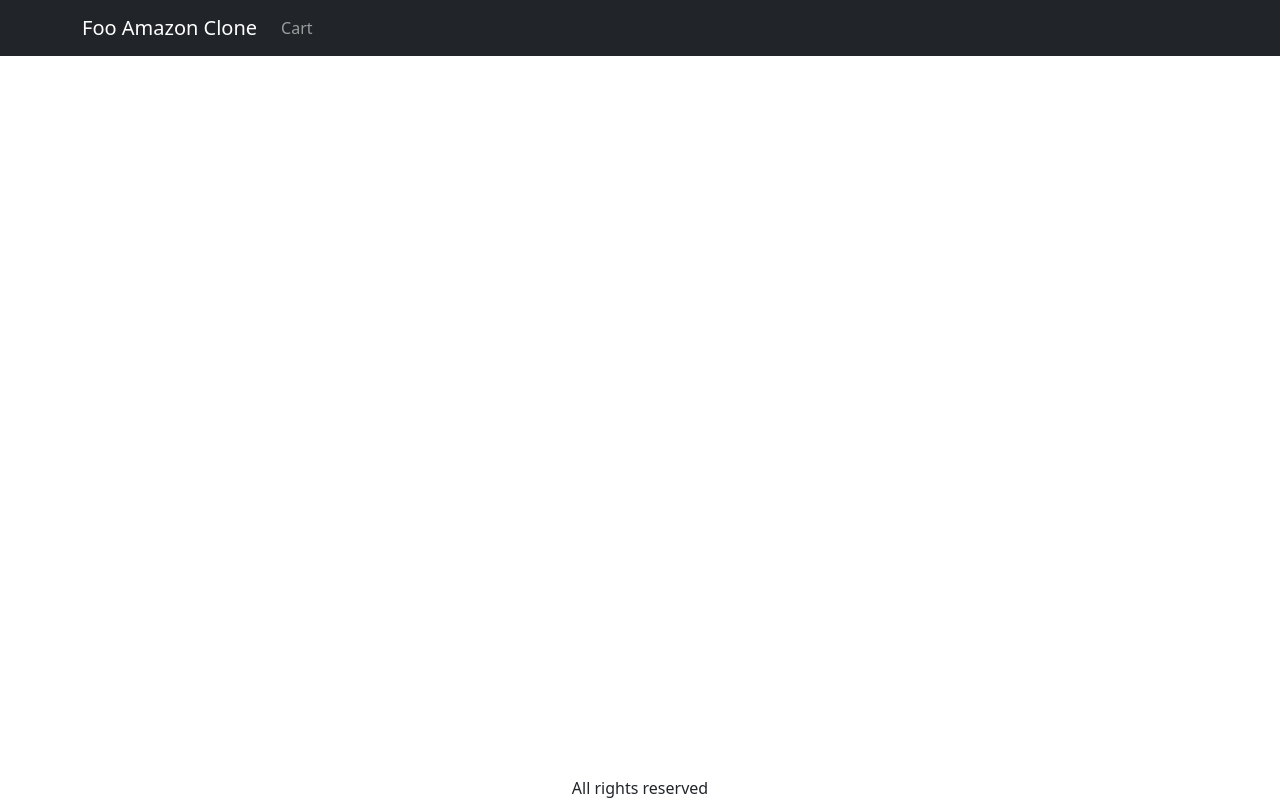
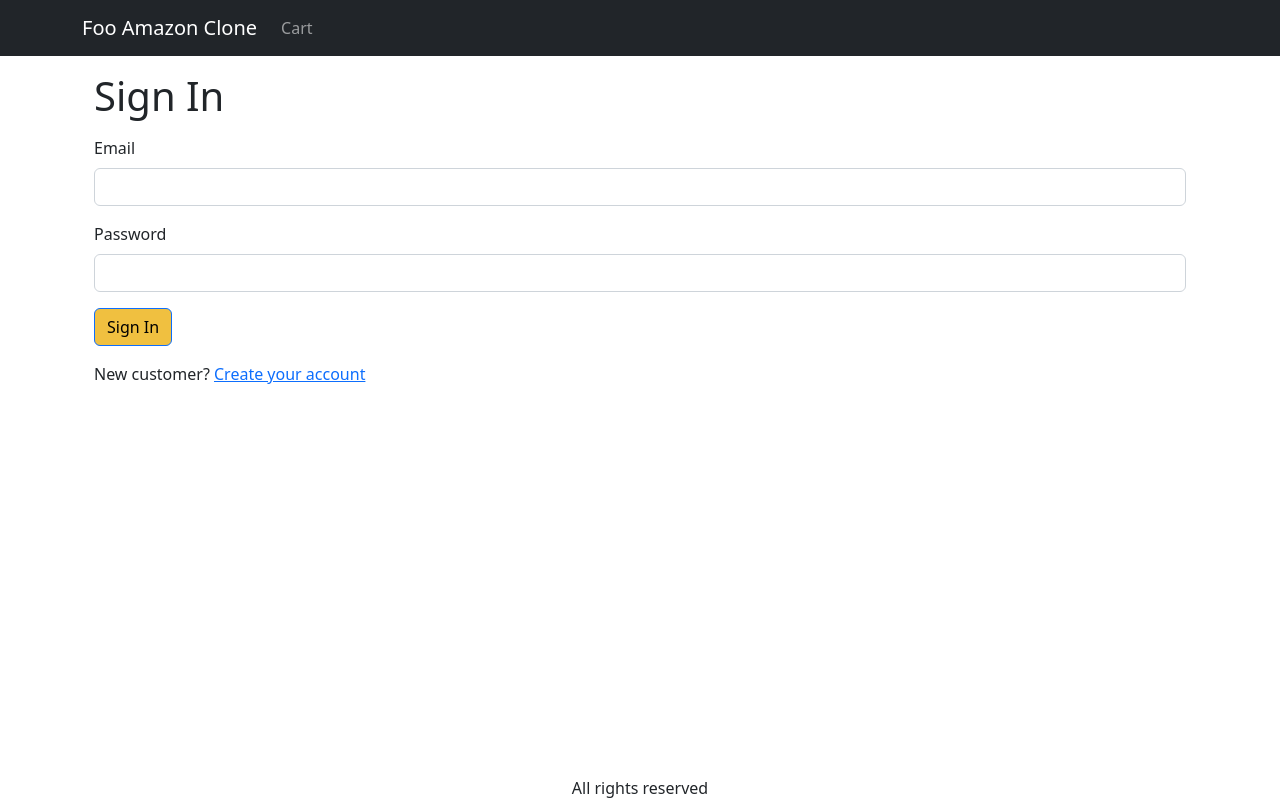
Before and after one commit to 4minuterobotics/amazonClone, a React (Vite) app in the folder client/: page /signin in a window 1280 px wide. Built offline with nearby package versions, Linux system fonts and the light colour scheme.

Commit message:
in app.jsx we added a new route for SignInScreen, in index.css we added a class called small-container to set the max width of the signin form to 600px, and we created a signin screen to get email and password from user and authenticate the user

```diff
--- a/client/src/App.jsx
+++ b/client/src/App.jsx
@@ -9,6 +9,7 @@
 import { LinkContainer } from 'react-router-bootstrap';
 import { Store } from './Store';
 import CartScreen from './screens/CartScreen';
+import SignInScreen from './screens/SignInScreen';
 
 const App = () => {
 	const {state} = useContext(Store);
@@ -44,6 +45,7 @@
 						<Routes>
 							<Route path='/product/:slug' element={<ProductScreen />} />
 							<Route path='/cart' element={<CartScreen />} />
+							<Route path='/signin' element={<SignInScreen />} />
 							<Route path='/' element={<HomeScreen />} />
 						</Routes>
 					</Container>
--- a/client/src/index.css
+++ b/client/src/index.css
@@ -54,3 +54,7 @@
 .img-thumbnail {
 	height: 80px;
 }
+
+.small-comtainer{
+	max-width: 600px;
+}
--- /dev/null
+++ b/client/src/screens/SignInScreen.jsx
@@ -0,0 +1,38 @@
+import React from 'react'
+import { Link, useLocation } from 'react-router-dom';
+import Container from 'react-bootstrap/Container';
+import Form from 'react-bootstrap/Form';
+import Button from 'react-bootstrap/Button';
+import { Helmet } from 'react-helmet-async';
+
+
+const SignInScreen = () => {
+    const {search} = useLocation();
+    const redirectInUrl = new URLSearchParams(search).get('redirect')
+    const redirect = redirectInUrl ? redirectInUrl : '/'
+  return (
+   <Container className = "small-container">
+        <Helmet>
+            <title>Sign In</title></Helmet>
+        <h1 className="my-3">Sign In</h1>
+        <Form>
+            <Form.Group className="mb-3" controlId="email">
+                <Form.Label>Email</Form.Label>
+                <Form.Control type="email" required/>
+            </Form.Group>
+            <Form.Group className="mb-3" controlId="password">
+                <Form.Label>Password</Form.Label>
+                <Form.Control type="password" required/>
+            </Form.Group>
+            <div className="mb-3">
+                <Button type="submit">Sign In</Button>
+            </div>
+            <div className="mb-3">New customer? {' '}
+            <Link to={`/signup?redirect=${redirect}`}>Create your account</Link>
+            </div>
+        </Form>
+   </Container>
+  )
+}
+
+export default SignInScreen
```
